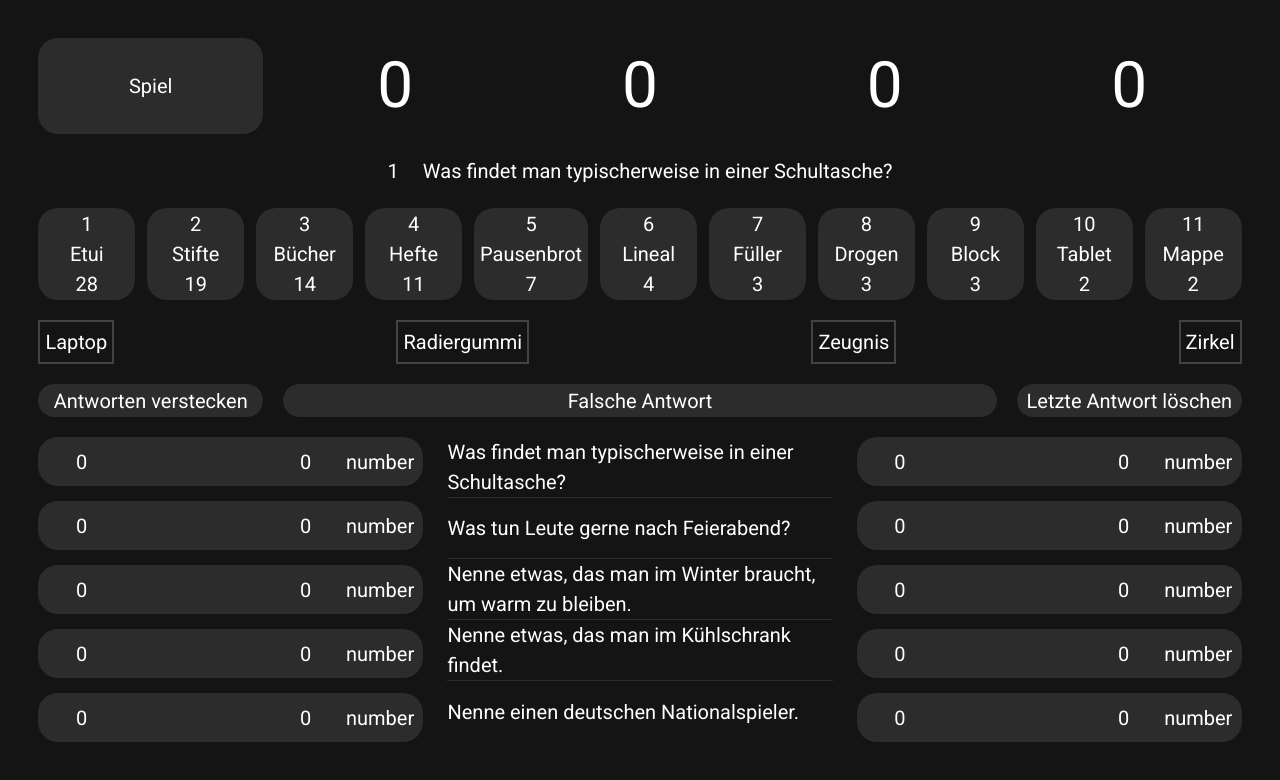
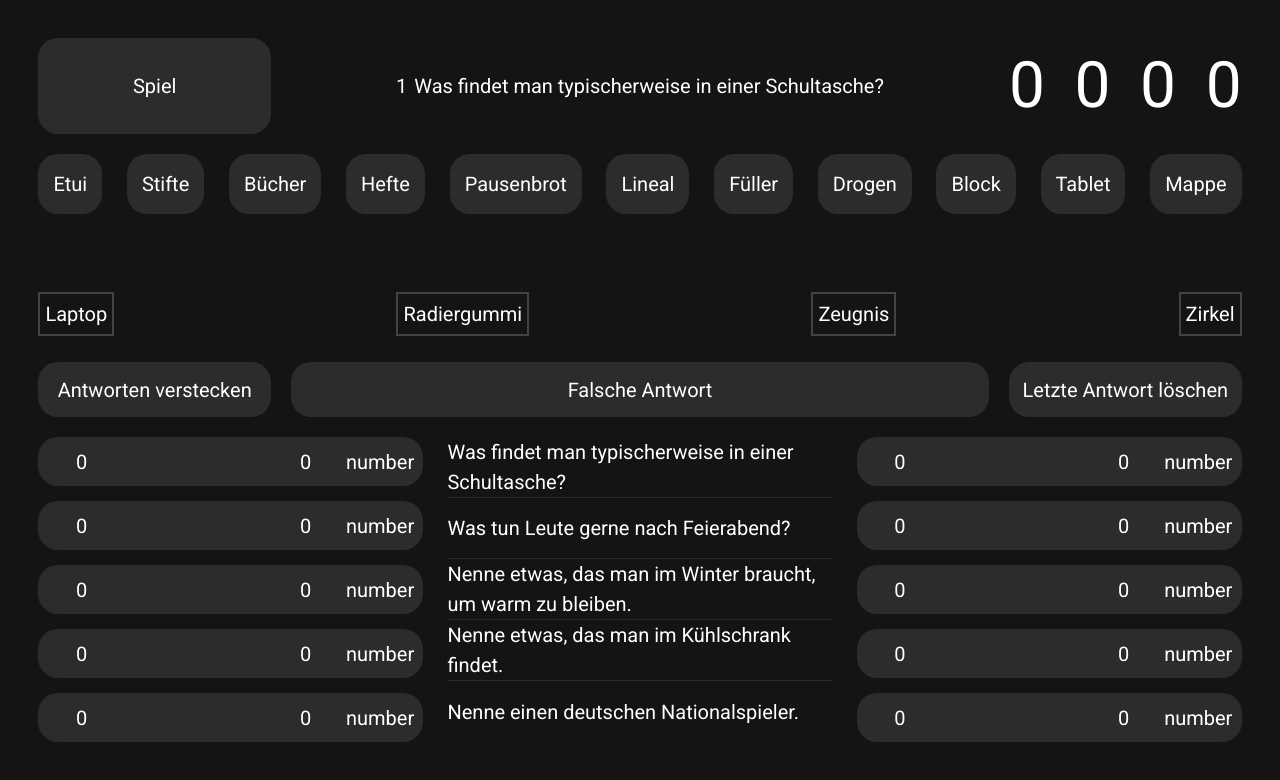
Before and after one commit to linusbmbm/surgenfeud, a React (Vite) app: page /host/finals in a window 1280 px wide. Shown: the top 780 px of the page. Built offline with nearby package versions, Linux system fonts and the light colour scheme.

Commit message:
questions random generated, finals format, wrong before first correct answer

```diff
--- a/src/views/Host/HostFinals/HostFinals.css
+++ b/src/views/Host/HostFinals/HostFinals.css
@@ -2,15 +2,14 @@
   height: 88%;
   padding: 3%;
   display: grid;
-  grid-template-rows: repeat(5, 1fr) 3fr;
-  grid-template-columns: repeat(5, 1fr);
+  grid-template-rows: 1fr 2fr 1fr 1fr 5fr;
+  grid-template-columns: 1fr 3fr 1fr;
   grid-template-areas:
-    "go-to-game          finals-points        shots-total          shots-person         shots-rest"
-    "finals-question     finals-question      finals-question      finals-question      finals-question"
-    "finals-answers      finals-answers       finals-answers       finals-answers       finals-answers"
-    "answers-one-person  answers-one-person   answers-one-person   answers-one-person   answers-one-person"
-    "hide-finals-answers wrong-finals-answer  wrong-finals-answer  wrong-finals-answer  delete-finals-answer"
-    "finals-overview     finals-overview      finals-overview      finals-overview      finals-overview ";
+    "go-to-game          finals-question      result"
+    "finals-answers      finals-answers       finals-answers"
+    "answers-one-person  answers-one-person   answers-one-person"
+    "hide-finals-answers wrong-finals-answer  delete-finals-answer"
+    "finals-overview     finals-overview      finals-overview ";
   grid-gap: 20px;
 
   .blinking {
@@ -22,20 +21,14 @@
     grid-area: go-to-game;
   }
 
-  .finals-points {
-    grid-area: finals-points;
+  .finals-question {
+    grid-area: finals-question;
   }
 
-  .shots-total {
-    grid-area: shots-total;
-  }
-
-  .shots-person {
-    grid-area: shots-person;
-  }
-
-  .shots-rest {
-    grid-area: shots-rest;
+  .result {
+    grid-area: result;
+    display: flex;
+    justify-content: space-between;
   }
 
   .finals-question {
@@ -43,19 +36,23 @@
     display: flex;
     justify-content: center;
     align-items: center;
-    gap: 2%;
+    gap: 1%;
   }
 
   .host-finals-answers {
     grid-area: finals-answers;
     display: flex;
+    justify-content: space-between;
+    flex-wrap: wrap;
     gap: 1%;
 
     button {
+      width: max-content;
+      height: max-content;
+      padding: 15px;
       display: flex;
       align-items: center;
       justify-content: center;
-      flex-direction: column;
     }
   }
 
--- a/src/views/Host/HostFinals/HostFinals.tsx
+++ b/src/views/Host/HostFinals/HostFinals.tsx
@@ -291,6 +291,12 @@ const HostFinals = () => {
           <button onClick={goToGame}>Spiel</button>
         </div>
 
+        <div className="finals-question">
+          <span>{fixQuestionFinalsNum + 1}</span>
+          <span>{questionsFinals[fixQuestionFinalsNum]}</span>
+        </div>
+
+        <div className="result">
           <div className="finals-points">
             <PointsCard points={pointsFinals} />
           </div>
@@ -306,10 +312,6 @@ const HostFinals = () => {
           <div className="shots-rest">
             <PointsCard points={calcShotsRest} />
           </div>
-
-        <div className="finals-question">
-          <span>{fixQuestionFinalsNum + 1}</span>
-          <span>{questionsFinals[fixQuestionFinalsNum]}</span>
         </div>
 
         <div className={`host-finals-answers ${hostAnswersFinalsBlinking}`}>
@@ -326,9 +328,7 @@ const HostFinals = () => {
                       index === answersFinalsNumGiven[questionFinalsNum - 5]
                     }
                   >
-                    <span>{index + 1}</span>
-                    <span>{answer.text}</span>
-                    <span>{answer.value}</span>
+                    {answer.text}
                   </button>
                 ))
             : ""}
--- a/src/views/Host/HostGame/HostGame.css
+++ b/src/views/Host/HostGame/HostGame.css
@@ -2,7 +2,7 @@
   height: 88%;
   padding: 3%;
   display: grid;
-  grid-template-rows: repeat(3, 1fr) 4fr repeat(2, 1fr);
+  grid-template-rows: repeat(3, 1fr) 5fr 1fr 2fr;
   grid-template-columns: repeat(4, 1fr);
   grid-template-areas:
     "set-team-color     set-team-color     go-to-finals       go-to-finals"
@@ -78,9 +78,7 @@
     grid-area: show-question;
 
     button {
-      display: grid;
-      align-items: center;
-      grid-template-columns: 1fr 20%;
+      text-align: center;
     }
   }
 
@@ -96,7 +94,7 @@
     button {
       display: grid;
       align-items: center;
-      grid-template-columns: repeat(4, 1fr);
+      grid-template-columns: 1fr 5fr 1fr;
     }
   }
 
--- a/src/views/Host/HostGame/HostGame.tsx
+++ b/src/views/Host/HostGame/HostGame.tsx
@@ -260,6 +260,30 @@ const HostGame = () => {
     return visibilityAnswers[index] === AnswerVisibility.true ? "black" : "";
   };
 
+  const showAnswerNumberBackground = (): string => {
+    return visibilityAnswers.every(
+      (visibility) => visibility === AnswerVisibility.number
+    )
+      ? "rgba(255, 255, 255, 0.7)"
+      : "";
+  };
+
+  const showAnswerNumberColor = (): string => {
+    return visibilityAnswers.every(
+      (visibility) => visibility === AnswerVisibility.number
+    )
+      ? "black"
+      : "";
+  };
+
+  const showQuestionBackground = (): string => {
+    return visibilityQuestion === true ? "rgba(255, 255, 255, 0.7)" : "";
+  };
+
+  const showQuestionColor = (): string => {
+    return visibilityQuestion === true ? "black" : "";
+  };
+
   //Button Functions
   const setTeamColors = () => {
     setvisibilityTeamColors(!visibilityTeamColors);
@@ -361,13 +385,19 @@ const HostGame = () => {
     if (questionOrder[roundNum + 1] !== undefined) {
       newQuestionOrder.splice(roundNum + 1);
     }
-    newQuestionOrder.push(
-      quiz.findIndex(
-        (questionEntry, questionEntryIndex) =>
-          !newQuestionOrder.includes(questionEntryIndex) &&
-          !specialQuestions.includes(questionEntry.question)
-      )
+
+    const eligibleQuestions = quiz.filter(
+      (questionEntry, questionEntryIndex) =>
+        !newQuestionOrder.includes(questionEntryIndex) &&
+        !specialQuestions.includes(questionEntry.question)
     );
+
+    const randomQuestionIndex = Math.floor(
+      Math.random() * eligibleQuestions.length
+    );
+    const randomQuestion = eligibleQuestions[randomQuestionIndex];
+
+    newQuestionOrder.push(quiz.indexOf(randomQuestion));
 
     setQuestionOrder(newQuestionOrder);
 
@@ -399,6 +429,13 @@ const HostGame = () => {
     setVisibilityWrong(true);
     setTimeout(() => {
       setVisibilityWrong(false);
+      if (
+        visibilityAnswers.every(
+          (visibilityAnswer) => visibilityAnswer !== AnswerVisibility.true
+        )
+      ) {
+        setWrongNum(0);
+      }
     }, 2000);
     if (wrongNum >= 3) {
       setStealPoints(false);
@@ -467,16 +504,27 @@ const HostGame = () => {
         </div>
 
         <div className={`show-answer-number ${showAnswerNumberBlinking()}`}>
-          <button onClick={showAnswerNumbers}>
+          <button
+            onClick={showAnswerNumbers}
+            style={{
+              background: showAnswerNumberBackground(),
+              color: showAnswerNumberColor(),
+            }}
+          >
             <span>Zeige Antworten-Anzahl</span>
             <span>{answers.filter((answer) => answer.value > 1).length}</span>
           </button>
         </div>
 
         <div className={`show-question ${showQuestionBlinking()}`}>
-          <button onClick={showQuestion}>
-            <span>{question}</span>
-            <span>{visibilityQuestion.toString()}</span>
+          <button
+            onClick={showQuestion}
+            style={{
+              background: showQuestionBackground(),
+              color: showQuestionColor(),
+            }}
+          >
+            {question}
           </button>
         </div>
 
@@ -497,7 +545,6 @@ const HostGame = () => {
                 <span>{index + 1}</span>
                 <span>{answer.text}</span>
                 <span>{answer.value}</span>
-                <span>{visibilityAnswers[index]}</span>
               </button>
             ))}
         </div>
```
Lines whose indentation alone changed are shown as unchanged.
